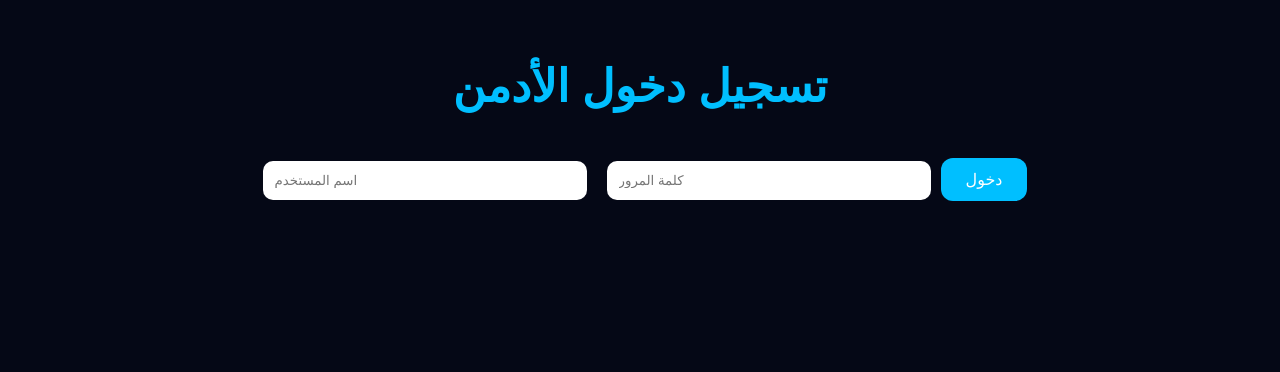
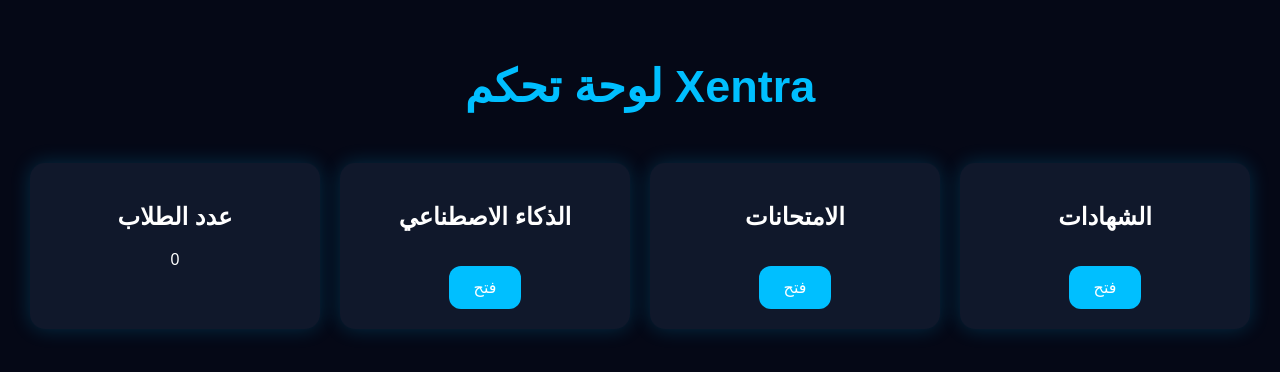
Before and after one commit to adhmadhm57a-wq/xentraa, a React (Vite) app: page /dashboard in a window 1280 px wide. Before the commit this address led to /login. Shown: the top 372 px of the page. Built offline with nearby package versions, Linux system fonts and the light colour scheme.

Commit message:
Dashboard.jsx

```diff
--- a/src/pages/Dashboard.jsx
+++ b/src/pages/Dashboard.jsx
@@ -1,22 +1,9 @@
-import { useEffect } from "react";
-
-import { useNavigate, Link } from "react-router-dom";
+import { Link } from "react-router-dom";
 
 export default function Dashboard() {
 
-  const navigate = useNavigate();
-
-  useEffect(() => {
-
-    const admin = localStorage.getItem("admin");
-
-    if (!admin) {
-
-      navigate("/login");
-
-    }
-
-  }, []);
+  const students =
+    JSON.parse(localStorage.getItem("students")) || [];
 
   return (
 
@@ -31,10 +18,22 @@
         <div className="card">
 
           <h2>
-            الطلاب
+            عدد الطلاب
           </h2>
 
-          <Link to="/students">
+          <p>
+            {students.length}
+          </p>
+
+        </div>
+
+        <div className="card">
+
+          <h2>
+            الذكاء الاصطناعي
+          </h2>
+
+          <Link to="/ai">
 
             <button>
               فتح
@@ -47,10 +46,10 @@
         <div className="card">
 
           <h2>
-            المدرسين
+            الامتحانات
           </h2>
 
-          <Link to="/teachers">
+          <Link to="/exams">
 
             <button>
               فتح
@@ -63,10 +62,10 @@
         <div className="card">
 
           <h2>
-            الكورسات
+            الشهادات
           </h2>
 
-          <Link to="/courses">
+          <Link to="/certificates">
 
             <button>
               فتح
```
